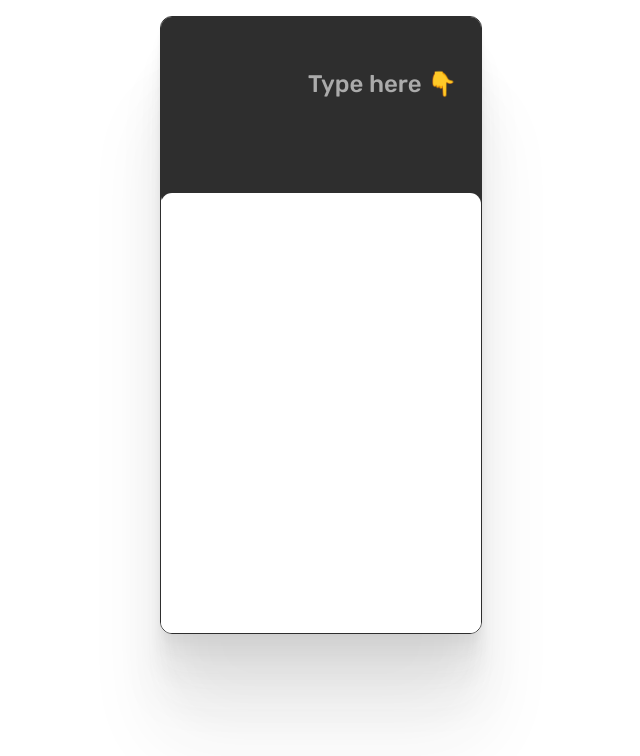
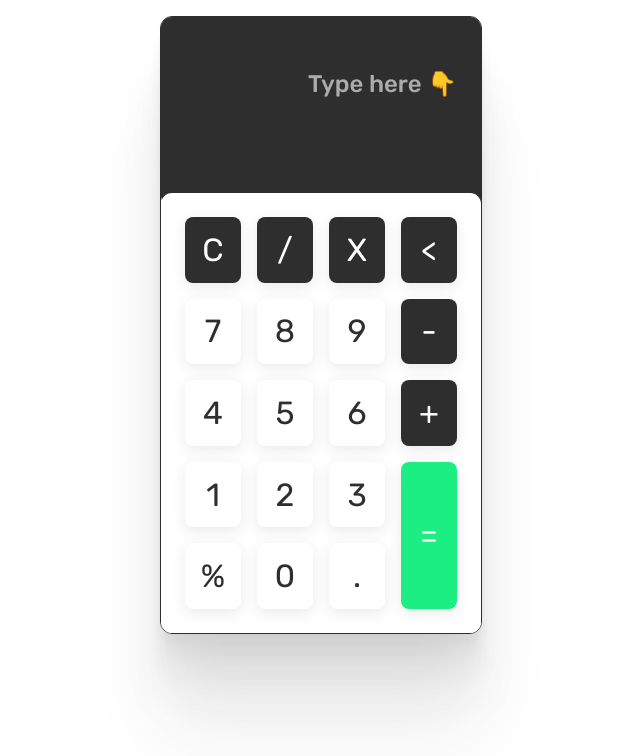
Before and after one commit to Explicit12/yet-another-calculator, a Vue app: page / in a window 1280 px wide. Shown: the top 756 px of the page, without its empty margins (79-719 px from the left). Built offline with nearby package versions, Linux system fonts and the light colour scheme.

Commit message:
added NumPadButtom component

```diff
--- a/src/assets/scss/_theme.scss
+++ b/src/assets/scss/_theme.scss
@@ -15,10 +15,7 @@
     0px 8.14815px 6.51852px rgba(46, 46, 46, 0.0274815),
     0px 1.85185px 3.14815px rgba(46, 46, 46, 0.0168519);
 
-  --shadow-small: 0px 27px 199px rgba(46, 46, 46, 0.2),
-    0px 13.6687px 86.7516px rgba(46, 46, 46, 0.135),
-    0px 5.4px 32.3375px rgba(46, 46, 46, 0.1),
-    0px 1.18125px 11.5047px rgba(46, 46, 46, 0.065);
+  --shadow-small: 0px 4px 14px rgba(46, 46, 46, 0.1);
 }
 
 /* semantic color variables for this project */
--- a/src/components/NumPad.vue
+++ b/src/components/NumPad.vue
@@ -1,7 +1,71 @@
-<script setup></script>
+<script setup>
+  import NumPadButton from "./NumPadButton.vue";
+
+  const numberButtons = [
+    "zero",
+    "one",
+    "two",
+    "three",
+    "four",
+    "five",
+    "six",
+    "seven",
+    "eight",
+    "nine",
+  ];
+</script>
 
 <template>
-  <div class="numpad"></div>
+  <div class="numpad">
+    <NumPadButton
+      v-for="(button, index) in numberButtons"
+      :key="index"
+      :button-text="index.toString()"
+      :button-grid-area="button"
+      class="white-button"
+    />
+    <NumPadButton
+      button-text="C"
+      button-grid-area="clear"
+      class="black-button"
+    />
+    <NumPadButton
+      button-text="/"
+      button-grid-area="divide"
+      class="black-button"
+    />
+    <NumPadButton
+      button-text="X"
+      button-grid-area="multiple"
+      class="black-button"
+    />
+    <NumPadButton
+      button-text="<"
+      button-grid-area="backspace"
+      class="black-button"
+    />
+    <NumPadButton
+      button-text="-"
+      button-grid-area="minus"
+      class="black-button"
+    />
+    <NumPadButton
+      button-text="+"
+      button-grid-area="plus"
+      class="black-button"
+    />
+    <NumPadButton
+      button-text="="
+      button-grid-area="equal"
+      class="green-button"
+    />
+    <NumPadButton
+      button-text="%"
+      button-grid-area="percent"
+      class="white-button"
+    />
+    <NumPadButton button-text="." button-grid-area="dot" class="white-button" />
+  </div>
 </template>
 
 <style scoped lang="scss">
--- /dev/null
+++ b/src/components/NumPadButton.vue
@@ -0,0 +1,55 @@
+<script setup>
+  defineProps({
+    buttonText: {
+      type: String,
+      required: true,
+    },
+    buttonGridArea: {
+      type: String,
+      default: "none",
+    },
+  });
+</script>
+
+<template>
+  <input
+    class="numpad-button"
+    type="button"
+    :value="buttonText"
+    :style="{ gridArea: buttonGridArea }"
+  />
+</template>
+
+<style scoped lang="scss">
+  @import "@/assets/scss/mixins";
+
+  .numpad-button {
+    border: none;
+    border-radius: 0.5rem;
+    box-shadow: var(--button-shadow);
+
+    position: relative;
+    @include rubik(2rem);
+    text-align: center;
+
+    &.white-button {
+      background-color: var(--white-numpad-button-background);
+      color: var(--white-numpad-button-color);
+    }
+
+    &.black-button {
+      background-color: var(--black-numpad-button-backgound);
+      color: var(--black-numpad-button-color);
+      border: var(--black-numpad-button-border);
+    }
+
+    &.green-button {
+      background-color: var(--green-numpad-button-background);
+      color: var(--green-numpad-button-color);
+    }
+
+    &:hover {
+      cursor: pointer;
+    }
+  }
+</style>
--- a/src/main.js
+++ b/src/main.js
@@ -1,7 +1,7 @@
+import "normalize.css";
+import "./style.scss";
+
 import { createApp } from "vue";
 import App from "./App.vue";
 
-import "normalize.css";
-import "./style.scss";
-
 createApp(App).mount("#app");
```
